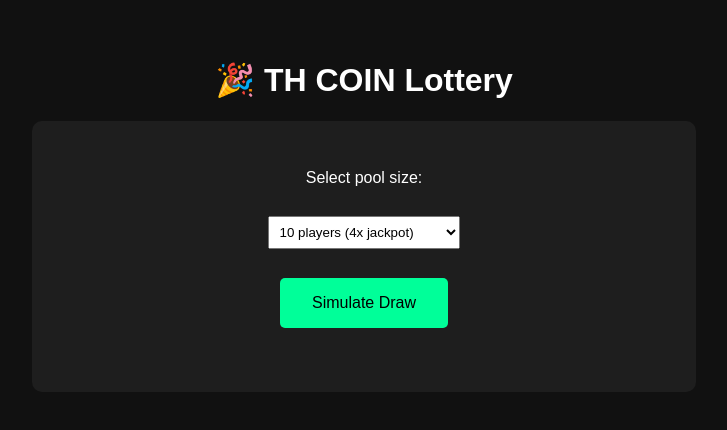
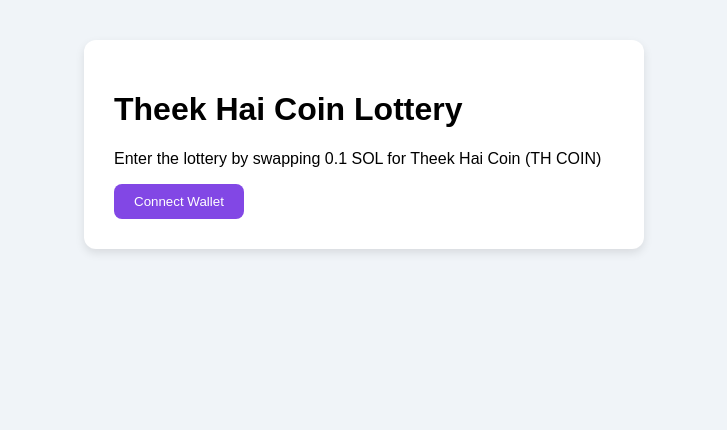
Before and after one commit to KRISHANCDRI/TH-Coin-Lottery, a plain HTML site: page index.html in a window 1280 px wide. Shown: the whole page, without its empty margins (276-1003 px from the left). Drawn offline with Linux system fonts and the light colour scheme.

Commit message:
Add files via upload

```diff
--- /dev/null
+++ b/app.js
@@ -0,0 +1,19 @@
+const solanaWeb3 = window.solanaWeb3;
+const splToken = window.splToken;
+
+document.getElementById('connectBtn').onclick = async () => {
+  const provider = window.solana;
+  if (provider && provider.isPhantom) {
+    try {
+      const resp = await provider.connect();
+      document.getElementById('wallet').textContent = 'Wallet: ' + resp.publicKey.toString();
+      document.getElementById('connectBtn').style.display = 'none';
+      document.getElementById('joinBtn').style.display = '';
+    } catch (err) {
+      console.error('Wallet connection failed:', err);
+    }
+  } else {
+    alert('Please install Phantom Wallet!');
+    window.open('https://phantom.app/', '_blank');
+  }
+};
--- a/index.html
+++ b/index.html
@@ -1,84 +1,19 @@
 <!DOCTYPE html>
-<html>
+<html lang="en">
 <head>
-  <title>TH COIN Lottery</title>
-  <meta name="viewport" content="width=device-width, initial-scale=1" />
-  <style>
-    body { font-family: Arial, sans-serif; background: #111; color: #fff; text-align: center; padding: 2em; }
-    .box { max-width: 600px; margin: 0 auto; background: #1e1e1e; padding: 2em; border-radius: 10px; }
-    button { margin: 1em; padding: 1em 2em; font-size: 1em; background: #00ff99; color: #000; border: none; border-radius: 5px; cursor: pointer; }
-    select, input { padding: 0.5em; margin: 1em; }
-    ul { text-align: left; }
-  </style>
+  <meta charset="UTF-8">
+  <title>Theek Hai Coin Lottery</title>
+  <link rel="stylesheet" href="styles.css">
+  <script defer src="app.js"></script>
 </head>
 <body>
-  <h1>🎉 TH COIN Lottery</h1>
-  <div class="box">
-    <p>Select pool size:</p>
-    <select id="poolSize">
-      <option value="10">10 players (4x jackpot)</option>
-      <option value="100">100 players (5x jackpot)</option>
-      <option value="1000">1000 players (10x jackpot)</option>
-    </select>
-    <br>
-    <button onclick="simulateLottery()">Simulate Draw</button>
-    <p id="status"></p>
-    <div id="results"></div>
+  <div class="container">
+    <h1>Theek Hai Coin Lottery</h1>
+    <p>Enter the lottery by swapping 0.1 SOL for Theek Hai Coin (TH COIN)</p>
+    <button id="connectBtn">Connect Wallet</button>
+    <button id="joinBtn" style="display:none;">Join Lottery</button>
+    <div id="wallet" class="wallet"></div>
+    <div id="status" class="info"></div>
   </div>
-
-  <script>
-    function simulateLottery() {
-      const poolSize = parseInt(document.getElementById("poolSize").value);
-      let entryAmount = 10;
-      let subsidyPerUser = 1;
-      let totalPool = (entryAmount + subsidyPerUser) * poolSize;
-
-      // Create fake player list
-      let players = Array.from({ length: poolSize }, (_, i) => ({ name: "Player " + (i + 1) }));
-
-      // Determine jackpot multiplier
-      const jackpots = { 10: 4, 100: 5, 1000: 10 };
-      const jackpotAmount = entryAmount * jackpots[poolSize];
-
-      let remaining = totalPool - jackpotAmount;
-
-      // Assign base $5 to everyone
-      players.forEach(p => p.reward = 5);
-      remaining -= 5 * poolSize;
-
-      // Add bonus to a few randomly chosen (after jackpot)
-      shuffle(players);
-      players[0].reward = jackpotAmount;
-
-      let idx = 1;
-      let bonuses = [20, 15, 10, 5];
-      for (let bonus of bonuses) {
-        if (remaining >= bonus && idx < players.length) {
-          players[idx].reward += bonus;
-          remaining -= bonus;
-          idx++;
-        }
-      }
-
-      // Sort rewards descending
-      players.sort((a, b) => b.reward - a.reward);
-
-      // Display
-      let resultHTML = "<h3>🎯 Prize Results</h3><ul>";
-      players.forEach(p => {
-        resultHTML += `<li>${p.name} - <strong>$${p.reward.toFixed(2)}</strong></li>`;
-      });
-      resultHTML += "</ul>";
-      document.getElementById("results").innerHTML = resultHTML;
-      document.getElementById("status").innerText = "✅ Draw complete";
-    }
-
-    function shuffle(array) {
-      for (let i = array.length - 1; i > 0; i--) {
-        const j = Math.floor(Math.random() * (i + 1));
-        [array[i], array[j]] = [array[j], array[i]];
-      }
-    }
-  </script>
 </body>
 </html>
--- /dev/null
+++ b/styles.css
@@ -0,0 +1,22 @@
+body {
+  font-family: Arial, sans-serif;
+  background: #f0f4f8;
+  margin: 0;
+  padding: 0;
+}
+.container {
+  max-width: 500px;
+  margin: 40px auto;
+  background: white;
+  padding: 30px;
+  border-radius: 12px;
+  box-shadow: 0 4px 10px rgba(0,0,0,0.1);
+}
+button {
+  padding: 10px 20px;
+  background: #8247e5;
+  color: white;
+  border: none;
+  border-radius: 8px;
+  cursor: pointer;
+}
```
Also changed, not shown: disclaimer.html (added, +11 -0 lines), 1 other file.
